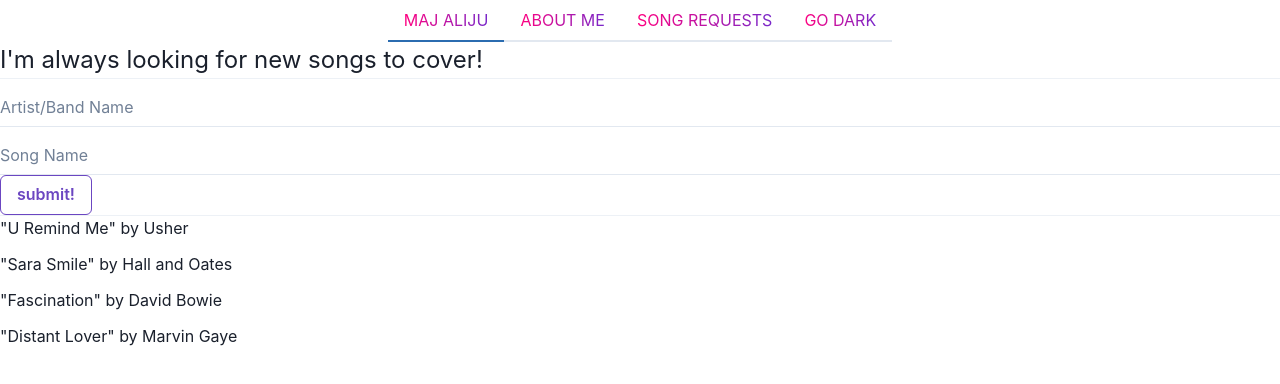
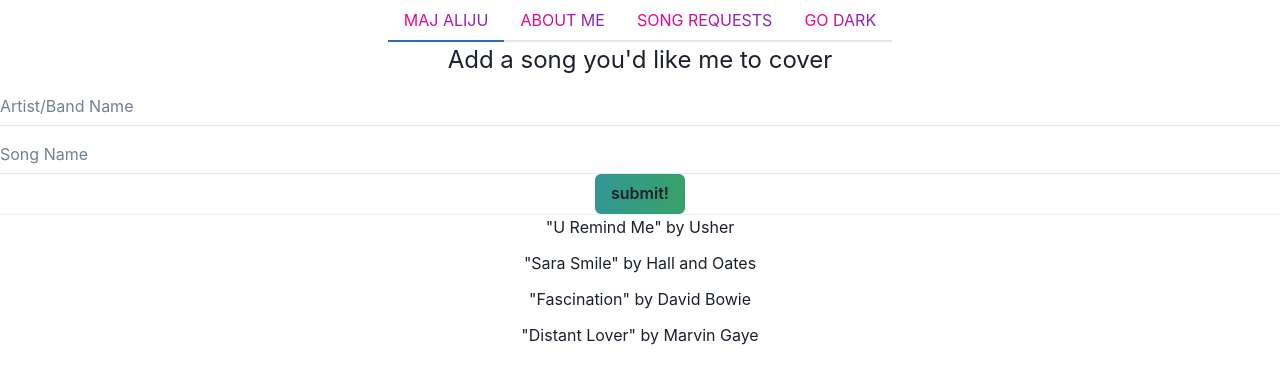
Before and after one commit to majaliju/artist-portfolio-page, a React (Create React App) app: page /songrequests in a window 1280 px wide. Shown: the top 384 px of the page. Built offline with nearby package versions, Linux system fonts and the light colour scheme; data requests are answered from the project's data file.

Commit message:
updated styling on SongRequests

```diff
--- a/src/components/Home.js
+++ b/src/components/Home.js
@@ -1,5 +1,5 @@
 import React from "react";
-import { Text } from "@chakra-ui/react";
+import { Text, Center, Box} from "@chakra-ui/react";
 
 /* on home page, we're going to display my current
 video (MYB) plus links to social media */
@@ -22,25 +22,29 @@
 
 function Home() {
   return (
-    <div>
+    <Box>
+      <Center>
       <Text
         bgGradient="linear(to-l, #7928CA, #FF0080)"
         bgClip="text"
-        fontSize="2xl"
-        fontWeight="extrabold"
+        fontSize="1xl"
+        fontWeight="bold"
       >
-        THE OFFICIAL SITE OF MUSIC ARTIST MAJ ALIJU
+        WELCOME!
       </Text>
+      </Center>
+      <Center>
       <iframe
         style={{ borderRadius: 12 }}
         src="https://open.spotify.com/embed/track/3UNEFsa2dtfM4AYfhg0xr9?utm_source=generator"
-        width="50%"
-        height={480}
+        width="full%"
+        height="full"
         frameBorder={0}
         allowFullScreen=""
         allow="autoplay; clipboard-write; encrypted-media; fullscreen; picture-in-picture"
       />
-    </div>
+      </Center>
+    </Box>
   );
 }
 
--- a/src/components/SongForm.js
+++ b/src/components/SongForm.js
@@ -39,10 +39,12 @@
     /* have to handle proper styling later on -- add margins to side and design it well */
     <>
       <Box>
-        <Text fontSize="2xl" direction="rtl">
-          I'm always looking for new songs to cover!
+        <Center>
+        <Text fontSize="2xl">
+          Add a song you'd like me to cover
         </Text>
-        <Divider />
+        </Center>
+
       </Box>
       <SimpleGrid>
         <Flex>
@@ -76,9 +78,16 @@
           </FormControl>
         </Box>
       </SimpleGrid>
-      <Button onClick={handleSubmit} variant="outline" colorScheme="purple">
+      <Center>
+      <Button onClick={handleSubmit}
+      borderRadius='md'
+      bgGradient='linear(to-r, teal.500, green.500)'
+      _hover={{
+        bgGradient: 'linear(to-r, red.500, yellow.500)',
+      }}>
         submit!
       </Button>
+      </Center>
     </>
   );
 }
--- a/src/components/SongRequests.js
+++ b/src/components/SongRequests.js
@@ -3,7 +3,7 @@
 import {
   Divider,
   List,
-  ListItem
+  ListItem, Center, Text
 } from "@chakra-ui/react";
 
 
@@ -44,7 +44,10 @@
       <List spacing={3}>
         {songData.map((song) => (
           <ListItem key={song.id}>
-            "{song.songName}" by {song.artistName}
+            <Center>
+              <Text > "{song.songName}" by {song.artistName}</Text>
+            </Center>
+
           </ListItem>
         ))}
       </List>
```
